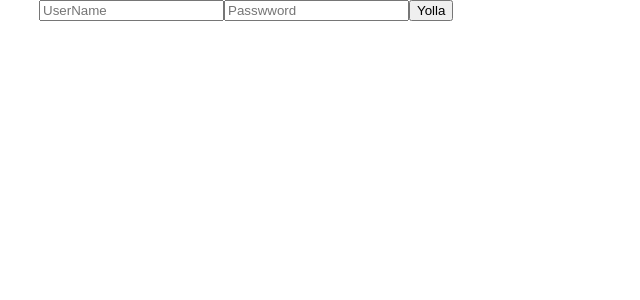
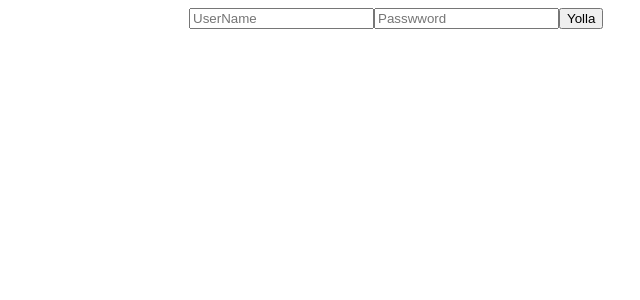
Before and after one commit to Cansinyrkl/chat-friend, a React (Create React App) app: page / in a window 1280 px wide. Shown: the top 300 px of the page, without its empty margins (201-841 px from the left). Built offline with nearby package versions, Linux system fonts and the light colour scheme.

Commit message:
classname changed

```diff
--- a/src/App.css
+++ b/src/App.css
@@ -1,5 +1,5 @@
-body {
+.App {
   margin: 0 auto;
-  max-width: 800px;
-  padding: 0 20px;
+  padding: 0 auto;
+  max-width: 500px;
 }
--- a/src/App.js
+++ b/src/App.js
@@ -11,12 +11,10 @@ function App() {
       <StatusContextProvider>
         <UserContextProvider>
           <ChatContextProvider>
-            <div className="Container">
-              <Routes>
-                <Route path="/" element={<Login />} />
-                <Route path="/chat" element={<Chat />} />
-              </Routes>
-            </div>
+            <Routes>
+              <Route path="/" element={<Login />} />
+              <Route path="/chat" element={<Chat />} />
+            </Routes>
           </ChatContextProvider>
         </UserContextProvider>
       </StatusContextProvider>
```
Also changed, not shown: src/bar/Bar.js (deleted, +0 -7 lines).
